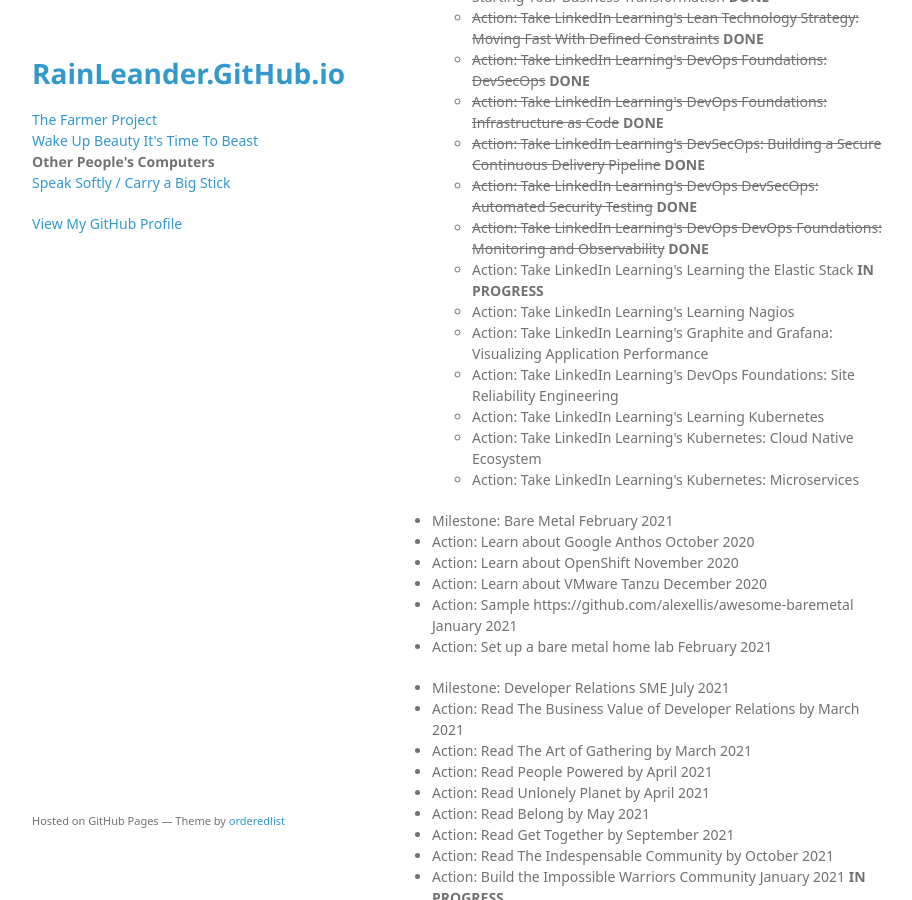
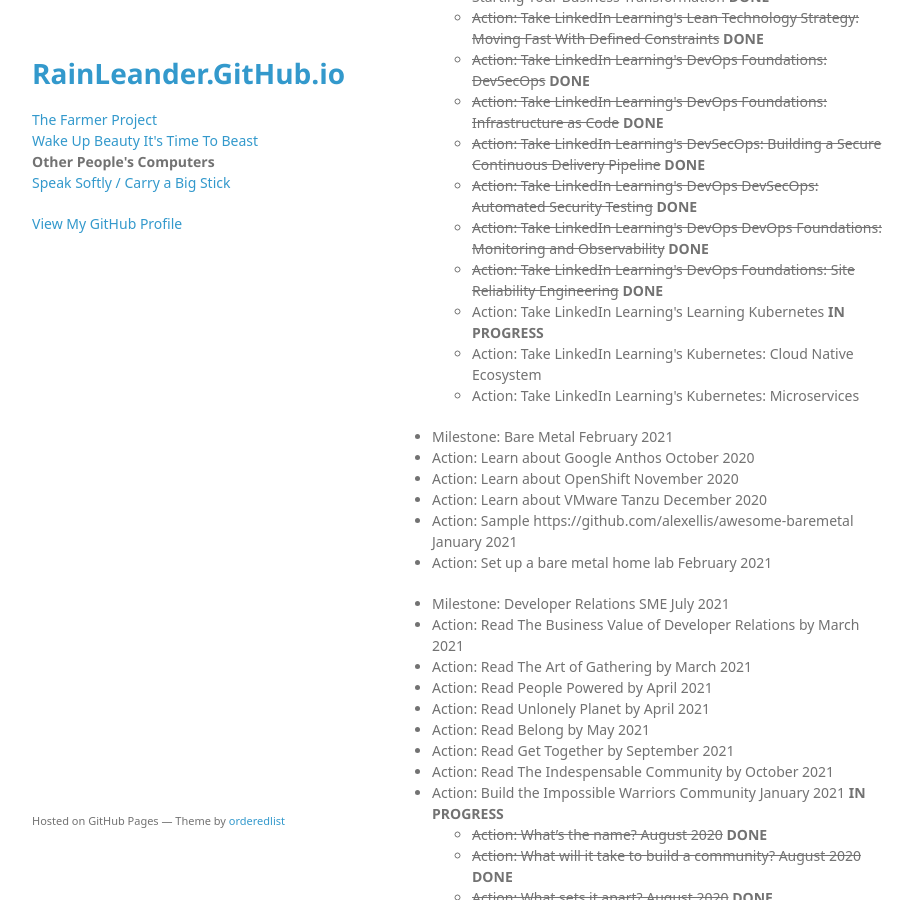
Before and after one commit to rainleander/rainleander.github.io, a Jekyll site: the page other-peoples-computers.html, which Jekyll copies as it is, in a window 1280 px wide and 900 px high, scrolled down 1179 px. Shown: the whole window, without its empty margins (178-1090 px from the left). Built offline with Jekyll 4.4.1, drawn with Linux system fonts in a browser that asks for light colours; some web fonts are replaced.

Commit message:
Update other-peoples-computers.html

```diff
--- a/other-peoples-computers.html
+++ b/other-peoples-computers.html
@@ -65,11 +65,8 @@
         <li><del>Action: Take LinkedIn Learning's DevSecOps: Building a Secure Continuous Delivery Pipeline</del> <b>DONE</b></li>
         <li><del>Action: Take LinkedIn Learning's DevOps DevSecOps: Automated Security Testing</del> <b>DONE</b></li>
         <li><del>Action: Take LinkedIn Learning's DevOps DevOps Foundations: Monitoring and Observability</del> <b>DONE</b></li>
-        <li>Action: Take LinkedIn Learning's Learning the Elastic Stack <b>IN PROGRESS</b></li>
-        <li>Action: Take LinkedIn Learning's Learning Nagios</li>
-        <li>Action: Take LinkedIn Learning's Graphite and Grafana: Visualizing Application Performance</li>
-        <li>Action: Take LinkedIn Learning's DevOps Foundations: Site Reliability Engineering</li>
-        <li>Action: Take LinkedIn Learning's Learning Kubernetes</li>
+        <li><del>Action: Take LinkedIn Learning's DevOps Foundations: Site Reliability Engineering</del> <b>DONE</b></li>
+        <li>Action: Take LinkedIn Learning's Learning Kubernetes <b>IN PROGRESS</b></li>
         <li>Action: Take LinkedIn Learning's Kubernetes: Cloud Native Ecosystem</li>
         <li>Action: Take LinkedIn Learning's Kubernetes: Microservices</li></ul></li></ul>
 
```
